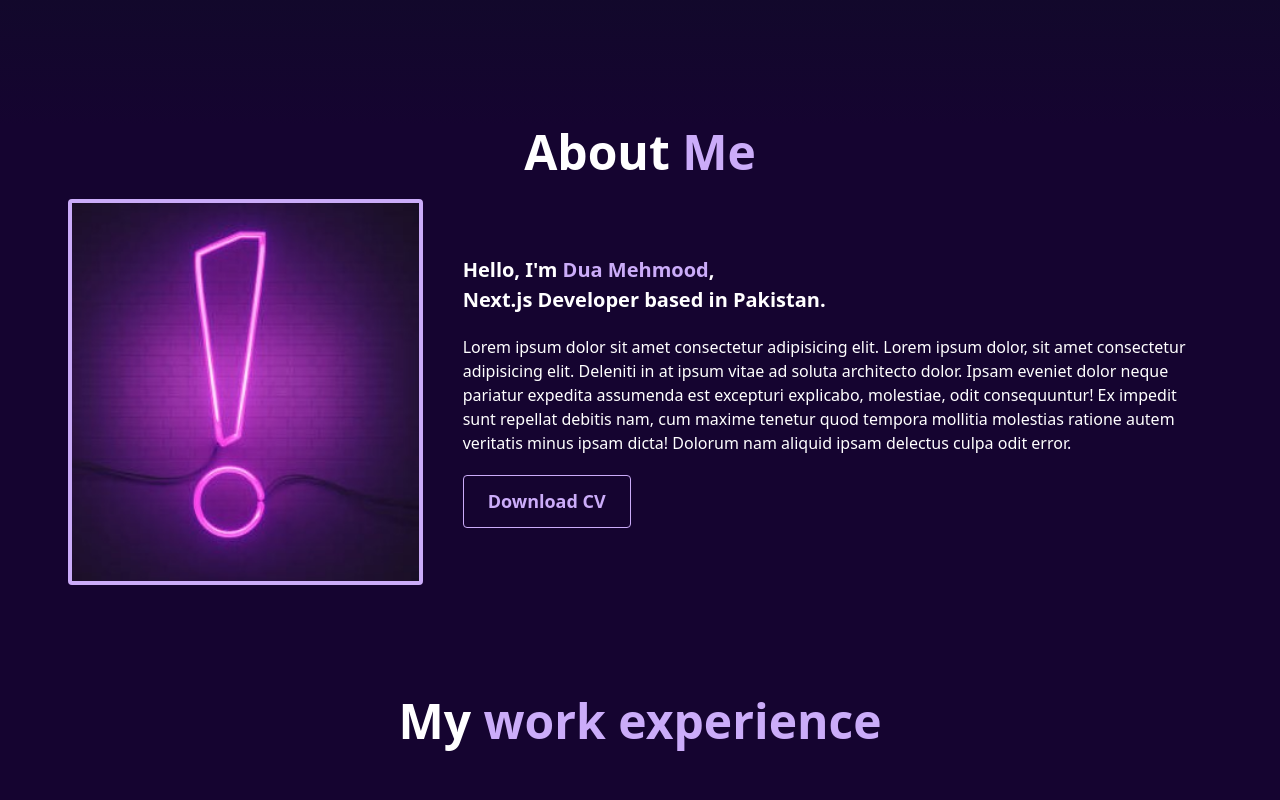
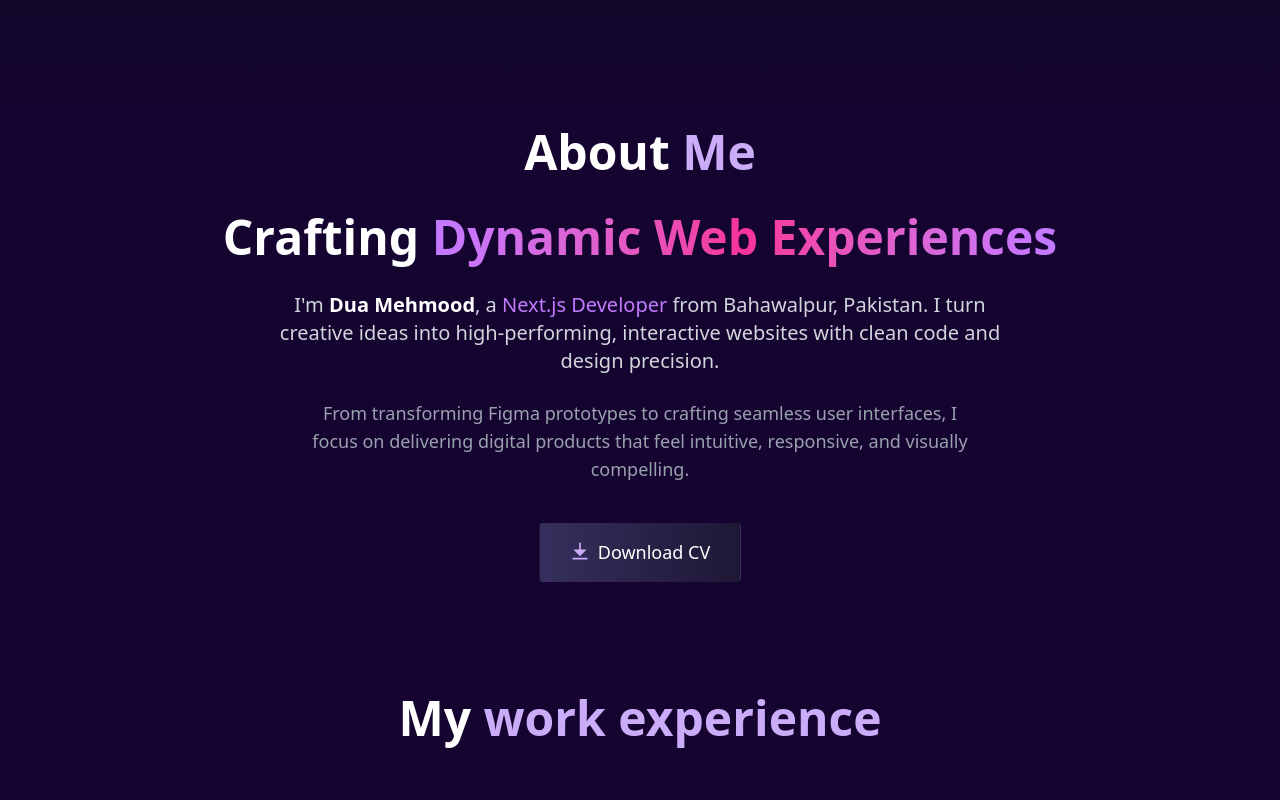
Before and after one commit to duamehmood/Portfolio, a React (Vite) app: page / in a window 1280 px wide. Shown: the part 660-1460 px from the top of the page. Built offline with nearby package versions, Linux system fonts and the light colour scheme.

Commit message:
updated Portfolio

```diff
--- a/src/components/sections/About.jsx
+++ b/src/components/sections/About.jsx
@@ -1,51 +1,66 @@
-import Slider from "react-slick";
+//  import "slick-carousel/slick/slick.css";
+// import "slick-carousel/slick/slick-theme.css";
+
+// const About = () => {
+//   return (
+//     <section className="pb-[100px] bg-primary">
+//       <div className="max-w-7xl mx-auto flex flex-col items-center text-center">
+//         <h2 className="text-5xl md:text-6xl font-extrabold text-white leading-tight mb-6">
+//           Crafting <span className="bg-gradient-to-r from-purple-400 via-pink-500 to-purple-400 bg-clip-text text-transparent">Dynamic Web Experiences</span>
+//         </h2>
+
+//         <p className="text-xl text-gray-300 mb-6 max-w-3xl">
+//           I'm <span className="font-semibold text-white">Dua Mehmood</span>, a <span className="text-purple-400">Next.js Developer</span> from Bahawalpur, Pakistan.
+//           I turn creative ideas into high-performing, interactive websites with clean code and design precision.
+//         </p>
+
+//         <p className="text-lg text-gray-400 mb-10 max-w-2xl">
+//           From transforming Figma prototypes to crafting seamless user interfaces, I focus on delivering digital products that feel intuitive, responsive, and visually compelling.
+//         </p>
+
+//         <a href="/path-to-cv.pdf" className=" cursor-pointer text-white flex items-center md:px-[30px] px-[20px] md:py-[15px] py-[10px] gap-2 border-[1px] border-transparent rounded bg-gradient-to-r from-[#6971A266] to-[#272A3C80] hover:from-[#272A3C80] hover:to-[#6971A266] hover:border-secondary transition-colors duration-200 font-[500] lg:text-[18px] text-[16px]">
+//           Download CV
+//         </a>
+//       </div>
+//     </section>
+//   )
+// }
+// export default About
+
+
 import "slick-carousel/slick/slick.css";
 import "slick-carousel/slick/slick-theme.css";
+import { RiDownloadFill } from "@remixicon/react";
 
 const About = () => {
   return (
-    <div id="about" className='pb-[100px] bg-primary text-white'>
-      <div className="container mx-auto">
-        <h2 className='text-3xl sm:text-4xl md:text-[48px] font-semibold pb-[20px] text-center'>About <span className='text-secondary'>Me</span></h2>
+    <section className="pb-16 md:pb-24 lg:pb-[100px] bg-primary">
+      <div className="max-w-7xl mx-auto px-4 sm:px-6 lg:px-8 flex flex-col items-center text-center">
 
-        <div className="grid grid-cols-1 md:grid-cols-2 lg:grid-cols-3 gap-10 items-center ">
-          <div className="">
-            <figure className='w-full'>
-              <img
-                src="/question.jpg"
-                alt="Profile"
-                className="rounded md:border-4 border-3 border-secondary w-full object-cover "
-              />
-            </figure>
-          </div>
+         <h2 className='text-3xl sm:text-4xl md:text-[48px] font-semibold text-center text-white'>About <span className='text-secondary'>Me</span></h2>
 
-          <div className="lg:col-span-2">
-            <h4 className="flex flex-col font-semibold text-[18px] md:text-[20px]">
-              <span>
-                Hello, I&apos;m <span className="text-secondary">Dua Mehmood</span>,
-              </span>
-              <span>Next.js Developer based in Pakistan.</span>
-            </h4>
-            <p className="py-5 text-sm md:text-base">
-              Lorem ipsum dolor sit amet consectetur adipisicing elit. Lorem ipsum dolor, sit amet consectetur adipisicing elit. Deleniti in at ipsum vitae ad soluta architecto dolor. Ipsam eveniet dolor neque pariatur expedita assumenda est excepturi explicabo, molestiae, odit consequuntur! Ex impedit sunt repellat debitis nam, cum maxime tenetur quod tempora mollitia molestias ratione autem veritatis minus ipsam dicta! Dolorum nam aliquid ipsam delectus culpa odit error.
+        <h2 className="text-3xl sm:text-4xl md:text-5xl font-extrabold text-white leading-snug sm:leading-tight pt-7 pb-6">
+          Crafting <span className="bg-gradient-to-r from-purple-400 via-pink-500 to-purple-400 bg-clip-text text-transparent">Dynamic Web Experiences</span>
+        </h2>
 
-            </p>
-            <button className="py-3 px-6 rounded border cursor-pointer text-secondary font-semibold text-[16px] md:text-[18px] hover:bg-secondary hover:text-primary transition duration-300">
-              Download CV
-            </button>
-          </div>
+        <p className="text-base sm:text-lg md:text-xl text-gray-300 mb-6 max-w-3xl">
+          I'm <span className="font-semibold text-white">Dua Mehmood</span>, a <span className="text-purple-400">Next.js Developer</span> from Bahawalpur, Pakistan.
+          I turn creative ideas into high-performing, interactive websites with clean code and design precision.
+        </p>
 
-        </div>
+        <p className="text-sm sm:text-base md:text-lg text-gray-400 mb-10 max-w-2xl">
+          From transforming Figma prototypes to crafting seamless user interfaces, I focus on delivering digital products that feel intuitive, responsive, and visually compelling.
+        </p>
 
+        <a
+          href="/path-to-cv.pdf"
+          className="cursor-pointer text-white flex items-center justify-center px-5 py-3 sm:px-6 sm:py-3 md:px-[30px] md:py-[15px] gap-2 border border-transparent rounded bg-gradient-to-r from-[#6971A266] to-[#272A3C80] hover:from-[#272A3C80] hover:to-[#6971A266] hover:border-secondary transition-colors duration-200 font-medium text-sm sm:text-base lg:text-[18px]"
+        >
+         <RiDownloadFill size="20"  className="text-secondary" /> Download CV
+        </a>
+      </div>
+    </section>
+  );
+};
 
-
-
-
-      </div>
-
-
-    </div>
-  )
-}
-
-export default About
+export default About;
--- a/src/components/sections/Navbar.jsx
+++ b/src/components/sections/Navbar.jsx
@@ -1,15 +1,29 @@
-
-import { RiArrowRightLongLine } from "@remixicon/react"
+ import { RiMenu3Line, RiCloseFill } from "@remixicon/react"
+import { useState, useEffect, useRef } from "react";
 import { NavLink } from "react-router-dom";
 
 const Navbar = () => {
+    const [isOpen, setIsOpen] = useState(false);
+    const sidebarRef = useRef(null);
+
+    useEffect(() => {
+        const handleClickOutside = (event) => {
+            if (sidebarRef.current && !sidebarRef.current.contains(event.target) && isOpen) {
+                setIsOpen(false);
+            }
+        };
+        document.addEventListener('click', handleClickOutside);
+        return () => {
+            document.removeEventListener('click', handleClickOutside);
+        };
+    }, []);
+
     return (
-        <nav className=" bg-[#04071D] ">
+        <nav className="bg-[#04071D] sticky top-0 z-[9999]">
             <div className="container mx-auto">
-                <div className='flex items-center md:justify-around py-6 md:flex-row flex-col md:gap-0 gap-4'>
-
+                <div className='flex items-center justify-between py-6 md:gap-0 gap-4'>
                     <h2 className="font-bold text-[24px] text-secondary">Dua Mehmood</h2>
-                    <ul className='flex text-md md:gap-8 gap-1 text-white font-semibold'>
+                    <ul className='hidden md:flex text-md md:gap-8 gap-1 text-white font-semibold'>
                         <li>
                             <NavLink to="/" className={({ isActive }) => `px-4 py-2 rounded-full border-2 transition-colors duration-100 ${isActive
                                 ? "border-[#CBACF9] text-[#CBACF9]"
@@ -40,8 +54,61 @@ const Navbar = () => {
                             </NavLink>
                         </li>
                     </ul>
+                    <button onClick={() => setIsOpen(true)} className="md:hidden block text-white cursor-pointer">
+                        <RiMenu3Line className="text-2xl" />
+                    </button>
+                </div>
+            </div>
 
+            {/* Sidebar */}
+            <div
+                ref={sidebarRef}
+                className={`fixed w-64 top-0 h-[100vh] bg-[#04071D] z-[9999] p-4 transition-all duration-300 ${isOpen ? "left-0" : "-left-64"}`}
+            >
+                <div className="flex">
+                    <h2 className="font-bold text-[24px] text-secondary">Dua Mehmood</h2>
+                    <button onClick={() => setIsOpen(false)} className="ml-auto text-black cursor-pointer">
+                        <RiCloseFill className="text-2xl text-[#f0e6ff]" />
+                    </button>
                 </div>
+                <ul className="mt-8 space-y-4">
+                    <li>
+                        <NavLink
+                            to="/"
+                            className="block py-2 text-[#f0e6ff] hover:text-[#CBACF9]"
+                            onClick={() => setIsOpen(false)}
+                        >
+                            Home
+                        </NavLink>
+                    </li>
+                    <li>
+                        <NavLink
+                            to="/projects"
+                            className="block py-2 text-[#f0e6ff] hover:text-[#CBACF9]"
+                            onClick={() => setIsOpen(false)}
+                        >
+                            Projects
+                        </NavLink>
+                    </li>
+                    <li>
+                        <NavLink
+                            to="/skills"
+                            className="block py-2 text-[#f0e6ff] hover:text-[#CBACF9]"
+                            onClick={() => setIsOpen(false)}
+                        >
+                            Skills
+                        </NavLink>
+                    </li>
+                    <li>
+                        <NavLink
+                            to="/contact"
+                            className="block py-2 text-[#f0e6ff] hover:text-[#CBACF9]"
+                            onClick={() => setIsOpen(false)}
+                        >
+                            Contact
+                        </NavLink>
+                    </li>
+                </ul>
             </div>
         </nav>
 
--- a/src/components/utils/ServiceCard.jsx
+++ b/src/components/utils/ServiceCard.jsx
@@ -7,9 +7,9 @@ const ServiceCard = ({ service }) => {
         <div className='bg-gradient-to-t from-[#6971A266] to-[#272A3C80]  px-7 py-10 rounded flex flex-col'>
             <h4 className='text-center font-[600] text-[20px] tracking-[10%] pb-[30px]'>{service.title}</h4>
             <div className='flex items-center gap-4 sm:gap-5 justify-center '>
-                <img src={service.icon1} alt={service.icon1} className='w-[60px] md:w-[80px] border-1 border-secondary rounded-full' />
+                <img src={service.icon1} alt={service.icon1} className='w-[60px] md:w-[80px] border-1 border-secondary rounded-full p-2.5' />
                 <RiArrowRightLongFill />
-                <img src={service.icon2} alt={service.icon2} className='w-[60px] md:w-[80px] border-1 border-secondary rounded-full' />
+                <img src={service.icon2} alt={service.icon2} className='w-[60px] md:w-[80px] border-1 border-secondary rounded-full p-2.5' />
             </div>
             <p className='text-[16px] text-center text-[#f0e6ff] sm:px-0 py-[20px] leading-[-30%]'>{service.desc}</p>
             <div className=' flex justify-center'>
--- a/src/components/utils/SkillCard.jsx
+++ b/src/components/utils/SkillCard.jsx
@@ -4,7 +4,7 @@ const SkillCard = ({skill}) => {
   return (
     <div>
             <div className='p-5 md:p-4 bg-[#6971A266] rounded flex justify-center   '>
-              <img src={skill.img} alt={skill.img} className='w-[70px] sm:w-[80px] md:w-[100px] border-2 border-secondary object-contain rounded ' />
+              <img src={skill.img} alt={skill.img} className='md:w-[100px] w-[150px] border-2 border-secondary object-contain rounded  ' />
             </div>
             <h4 className='pt-2 sm:pt-3 text-sm sm:text-base md:text-lg'>{skill.name}</h4>
 
```
Lines whose indentation alone changed are shown as unchanged.
